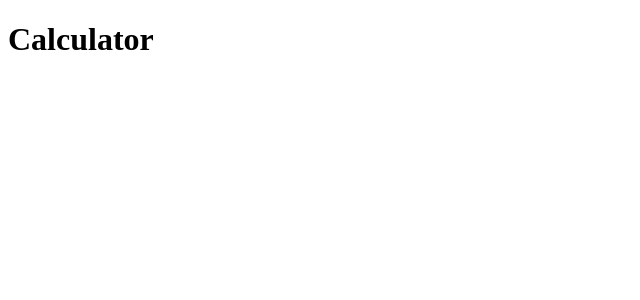
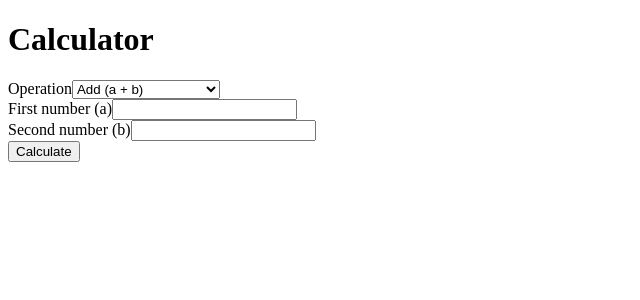
Before and after one commit to adylezz/sezzle-calculator, a React (Vite) app in the folder frontend/: page / in a window 1280 px wide. Shown: the top 300 px of the page, without its empty margins (0-640 px from the left). Built offline with nearby package versions, Linux system fonts and the light colour scheme.

Commit message:
feat(frontend): add calculator form with input validation

```diff
--- a/frontend/src/App.tsx
+++ b/frontend/src/App.tsx
@@ -1,5 +1,12 @@
+import { Calculator } from './Calculator'
+
 function App() {
-  return <h1>Calculator</h1>
+  return (
+    <main className="app">
+      <h1>Calculator</h1>
+      <Calculator />
+    </main>
+  )
 }
 
 export default App
--- /dev/null
+++ b/frontend/src/Calculator.tsx
@@ -0,0 +1,146 @@
+import { useState, type FormEvent } from 'react'
+import { calculate, type Operation } from './api'
+import { formatResult, parseNumber } from './numbers'
+import { OPERATIONS } from './operations'
+
+type FieldErrors = { a?: string; b?: string }
+
+export function Calculator() {
+    const [operation, setOperation] = useState<Operation>('add')
+    const [a, setA] = useState('')
+    const [b, setB] = useState('')
+    const [FieldErrors, setFieldErrors] = useState<FieldErrors>({})
+    const [result, setResult] = useState<string | null>(null)
+    const [error, setError] = useState<string | null>(null)
+    const [loading, setLoading] = useState(false)
+
+    const needsB = OPERATIONS.find((op) => op.value === operation)?.needsB ?? true
+
+    function resetOutput() {
+        setResult(null)
+        setError(null)
+    }
+
+    async function handleSubmit(event: FormEvent<HTMLFormElement>) {
+        event.preventDefault()
+        resetOutput()
+
+        const parsedA = parseNumber(a)
+        const parsedB = needsB ? parseNumber(b) : null
+
+        const errors: FieldErrors = {}
+        if (!parsedA.ok) errors.a = parsedA.error
+        if (parsedB && !parsedB.ok) errors.b = parsedB.error
+        setFieldErrors(errors)
+        if (!parsedA.ok || (parsedB && !parsedB.ok)) return
+
+        setLoading(true)
+        try {
+            const value = await calculate(operation, parsedA.value, parsedB?.value)
+            setResult(formatResult(value))
+        } catch (err) {
+            setError(err instanceof Error ? err.message : 'Something went wrong.')
+        } finally {
+            setLoading(false)
+        }
+    }
+
+    return (
+        <form className="calculator" onSubmit={handleSubmit}>
+        <div className="field">
+          <label htmlFor="operation">Operation</label>
+          <select
+            id="operation"
+            value={operation}
+            onChange={(e) => {
+              setOperation(e.target.value as Operation)
+              setFieldErrors({})
+              resetOutput()
+            }}
+          >
+            {OPERATIONS.map((op) => (
+              <option key={op.value} value={op.value}>
+                {op.label}
+              </option>
+            ))}
+          </select>
+        </div>
+
+        <NumberField
+          id="a"
+          label={needsB ? 'First number (a)' : 'Number (a)'}
+          value={a}
+          error={FieldErrors.a}
+          onChange={(value) => {
+            setA(value)
+            setFieldErrors((prev) => ({ ...prev, a: undefined }))
+            resetOutput()
+          }}
+        />
+
+        {needsB && (
+          <NumberField
+            id="b"
+            label="Second number (b)"
+            value={b}
+            error={FieldErrors.b}
+            onChange={(value) => {
+              setB(value)
+              setFieldErrors((prev) => ({ ...prev, b: undefined }))
+              resetOutput()
+            }}
+          />
+        )}
+
+        <button type="submit" disabled={loading}>
+          {loading ? 'Calculating…' : 'Calculate'}
+        </button>
+
+        <div aria-live="polite">
+          {result !== null && (
+            <p className="result">
+              Result: <output>{result}</output>
+            </p>
+          )}
+        </div>
+
+        {error && (
+          <p className="error" role="alert">
+            {error}
+          </p>
+        )}
+      </form>
+    )
+}
+
+interface NumberFieldProps {
+    id: string
+    label: string
+    value: string
+    error?: string
+    onChange: (value: string) => void
+}
+
+function NumberField({ id, label, value, error, onChange }: NumberFieldProps) {
+    const errorId = `${id}-error`
+    return (
+        <div className="field">
+        <label htmlFor={id}>{label}</label>
+        <input
+            id={id}
+            type="text"
+            inputMode="decimal"
+            autoComplete="off"
+            value={value}
+            onChange={(e) => onChange(e.target.value)}
+            aria-invalid={error ? true : undefined}
+            aria-describedby={error ? errorId : undefined}
+        />
+        {error && (
+            <p id={errorId} className="field-error">
+            {error}
+            </p>
+        )}
+        </div>
+    )
+}
--- /dev/null
+++ b/frontend/src/numbers.ts
@@ -0,0 +1,28 @@
+export type ParseResult =
+    | { ok: true; value: number }
+    | { ok: false; error: string }
+
+const NUMBER_PATTERN = /^-?(\d+(\.\d*)?|\.\d+)$/
+
+export function parseNumber(input: string): ParseResult {
+    const text = input.trim()
+    if (text === '') {
+        return { ok: false, error: 'This field is required.'}
+    }
+    if (text.includes(',')) {
+        return { ok: false, error: 'Use a dot (.) as the decimal separator.'}
+    }
+    if (!NUMBER_PATTERN.test(text)) {
+        return { ok: false, error: 'Enter a valud number.'}
+    }
+    const value = Number(text)
+    if (!Number.isFinite(value)) {
+        return { ok: false, error: 'This number is too large.'}
+    }
+    return { ok: true, value }
+}
+
+// Rounds to 12 significant digits to hide float noise
+export function formatResult(value: number): string {
+    return String(Number(value.toPrecision(12)))
+}
--- /dev/null
+++ b/frontend/src/operations.ts
@@ -0,0 +1,17 @@
+import type { Operation } from './api'
+
+export interface OperationOption {
+    value: Operation
+    label: string
+    needsB: boolean
+}
+
+export const OPERATIONS: OperationOption[] = [
+    { value: 'add', label: 'Add (a + b)', needsB: true },
+    { value: 'subtract', label: 'Subtract (a - b)', needsB: true },
+    { value: 'multiply', label: 'Multiply (a × b)', needsB: true },
+    { value: 'divide', label: 'Divide (a ÷ b)', needsB: true },
+    { value: 'power', label: 'Power (a ^ b)', needsB: true },
+    { value: 'percentage', label: 'Percentage (a% of b)', needsB: true },
+    { value: 'sqrt', label: 'Square Root (√a)', needsB: false },
+]
```
